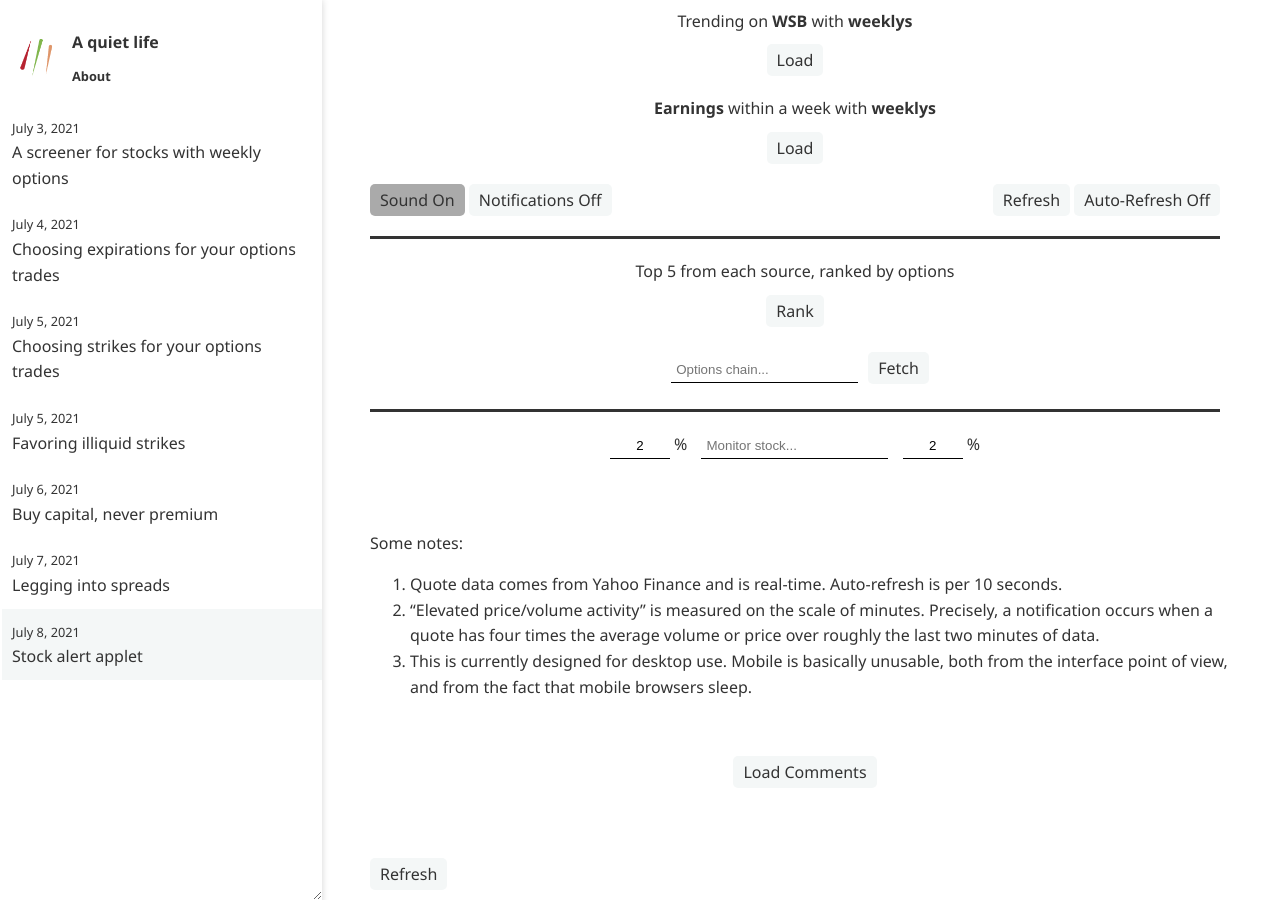
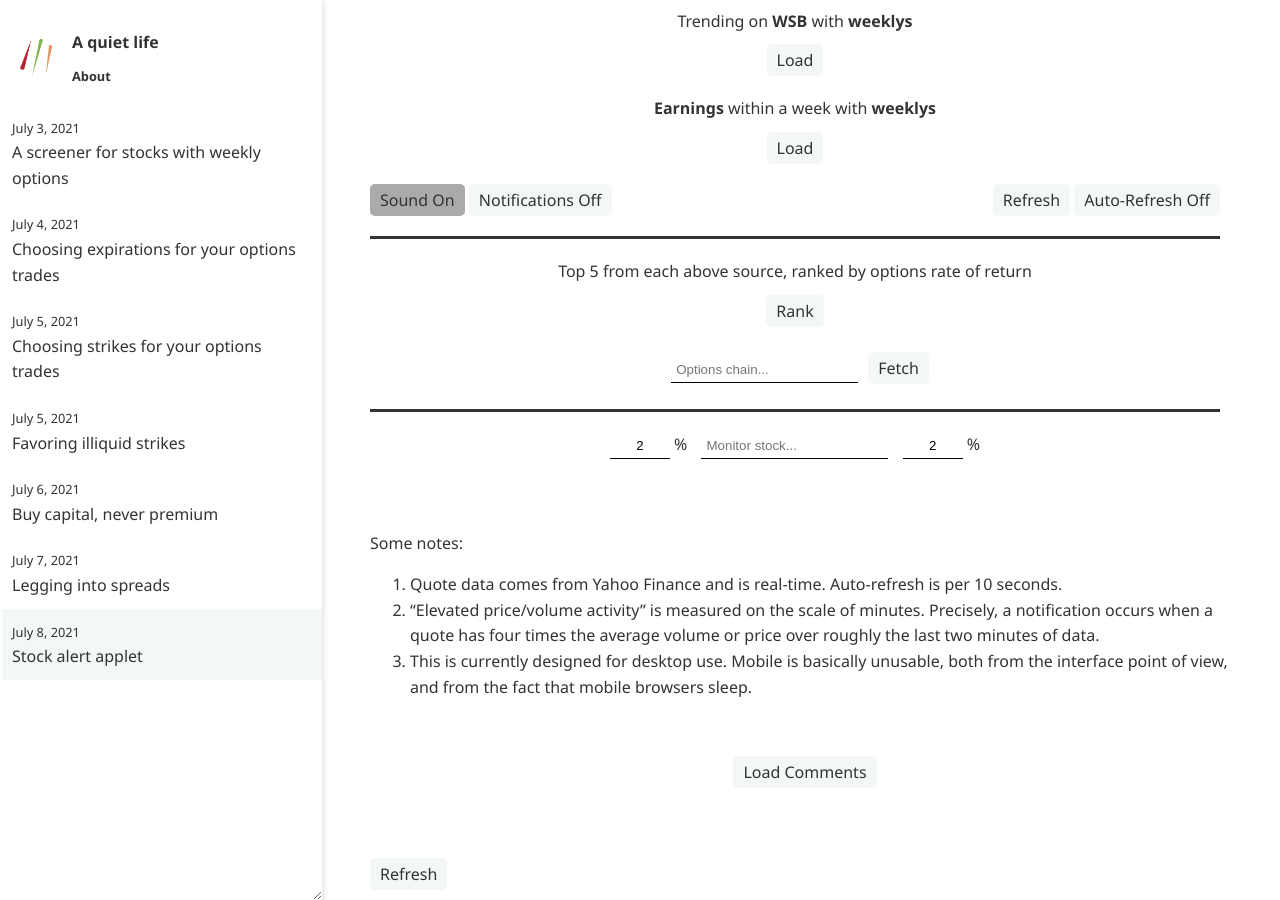
Before and after one commit to ansyblenetwork/aquietlife, a Jekyll site: the page built from _posts/2021-07-08-alerts.md, in a window 1280 px wide and 900 px high, scrolled down 449 px. Built offline with Jekyll 4.4.1, drawn with Linux system fonts in a browser that asks for light colours.

Commit message:
Update 2021-07-08-alerts.md

```diff
--- a/_posts/2021-07-08-alerts.md
+++ b/_posts/2021-07-08-alerts.md
@@ -39,7 +39,7 @@ A stock alert applet which emits a ring/notification for price movements beyond
 </div>
 </div>
 
-<div style="margin-bottom:10px; text-align:center; padding-top:20px; border-top:solid" id="merge">Top 5 from each source, ranked by options</div>
+<div style="margin-bottom:10px; text-align:center; padding-top:20px; border-top:solid" id="merge">Top 5 from each above source, ranked by options rate of return</div>
 	<div style="margin-bottom:20px; text-align:center">
 <button id="mergeButton" onclick="mergeAll()">Rank</button>
 	</div>
```
